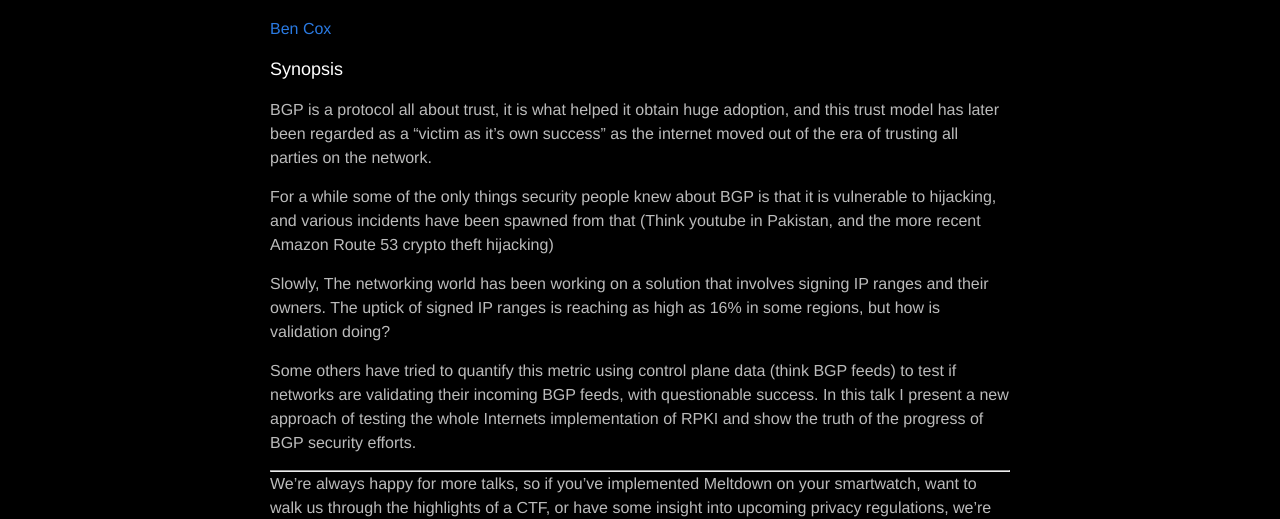
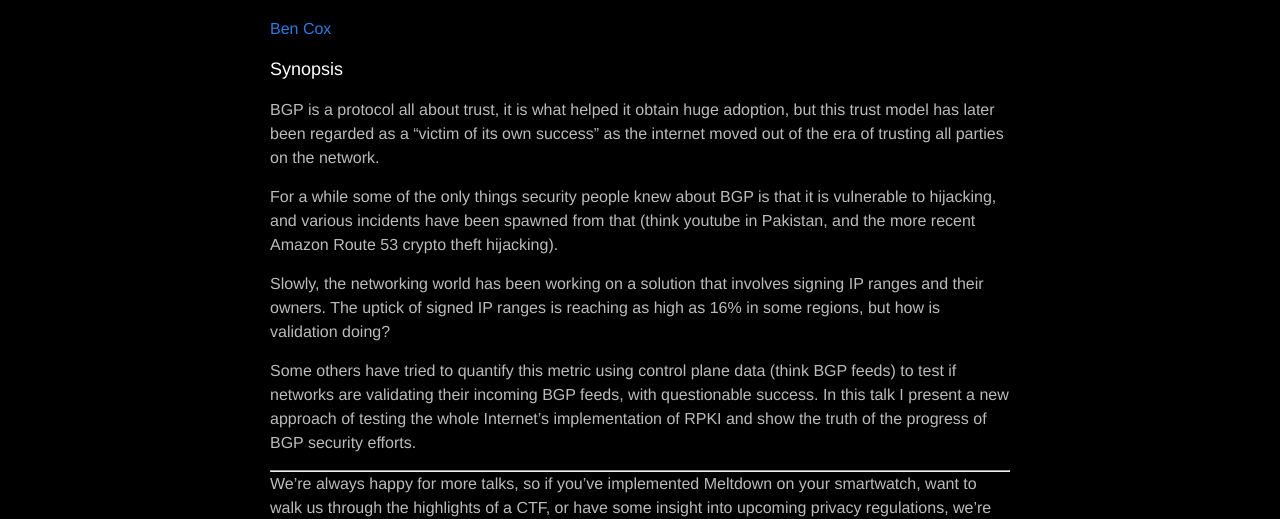
Before and after one commit to dc4420/website, a Jekyll site: the page built from _posts/2018-09-25-talks.markdown, in a window 1280 px wide. Shown: the part 986-1505 px from the top of the page. Built offline with Jekyll 4.4.1, drawn with Linux system fonts in a browser that asks for light colours; nearby versions of some CDN libraries.

Commit message:
Fix typos

```diff
--- a/_posts/2018-09-25-talks.markdown
+++ b/_posts/2018-09-25-talks.markdown
@@ -35,13 +35,13 @@ This talk will focus on mobile and foot surveillance techniques used by surveill
 
 ### Synopsis
 
-BGP is a protocol all about trust, it is what helped it obtain huge adoption, and this trust model has later been regarded as a "victim as it's own success" as the internet moved out of the era of trusting all parties on the network.
+BGP is a protocol all about trust, it is what helped it obtain huge adoption, but this trust model has later been regarded as a "victim of its own success" as the internet moved out of the era of trusting all parties on the network.
 
-For a while some of the only things security people knew about BGP is that it is vulnerable to hijacking, and various incidents have been spawned from that (Think youtube in Pakistan, and the more recent Amazon Route 53 crypto theft hijacking)
+For a while some of the only things security people knew about BGP is that it is vulnerable to hijacking, and various incidents have been spawned from that (think youtube in Pakistan, and the more recent Amazon Route 53 crypto theft hijacking).
 
-Slowly, The networking world has been working on a solution that involves signing IP ranges and their owners. The uptick of signed IP ranges is reaching as high as 16% in some regions, but how is validation doing?
+Slowly, the networking world has been working on a solution that involves signing IP ranges and their owners. The uptick of signed IP ranges is reaching as high as 16% in some regions, but how is validation doing?
 
-Some others have tried to quantify this metric using control plane data (think BGP feeds) to test if networks are validating their incoming BGP feeds, with questionable success. In this talk I present a new approach of testing the whole Internets implementation of RPKI and show the truth of the progress of BGP security efforts.
+Some others have tried to quantify this metric using control plane data (think BGP feeds) to test if networks are validating their incoming BGP feeds, with questionable success. In this talk I present a new approach of testing the whole Internet's implementation of RPKI and show the truth of the progress of BGP security efforts.
 
 
 <hr>
```
